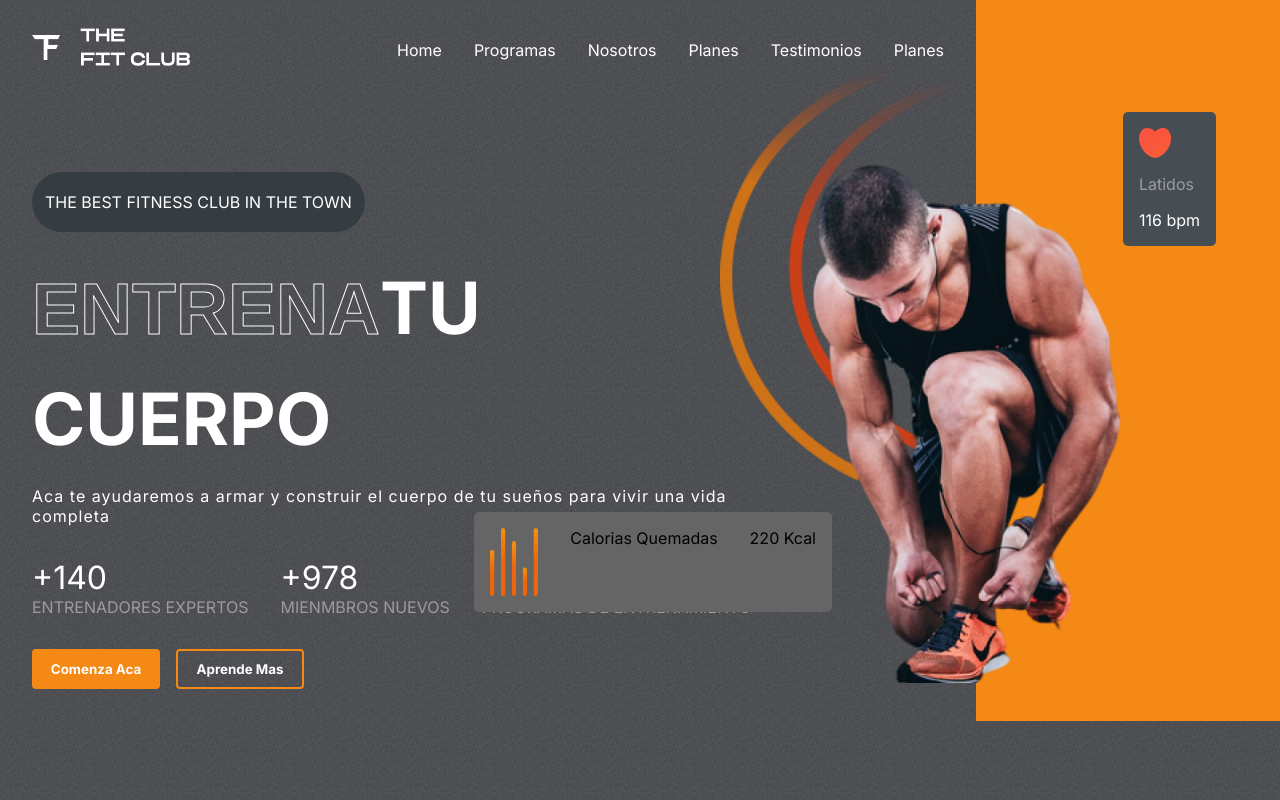
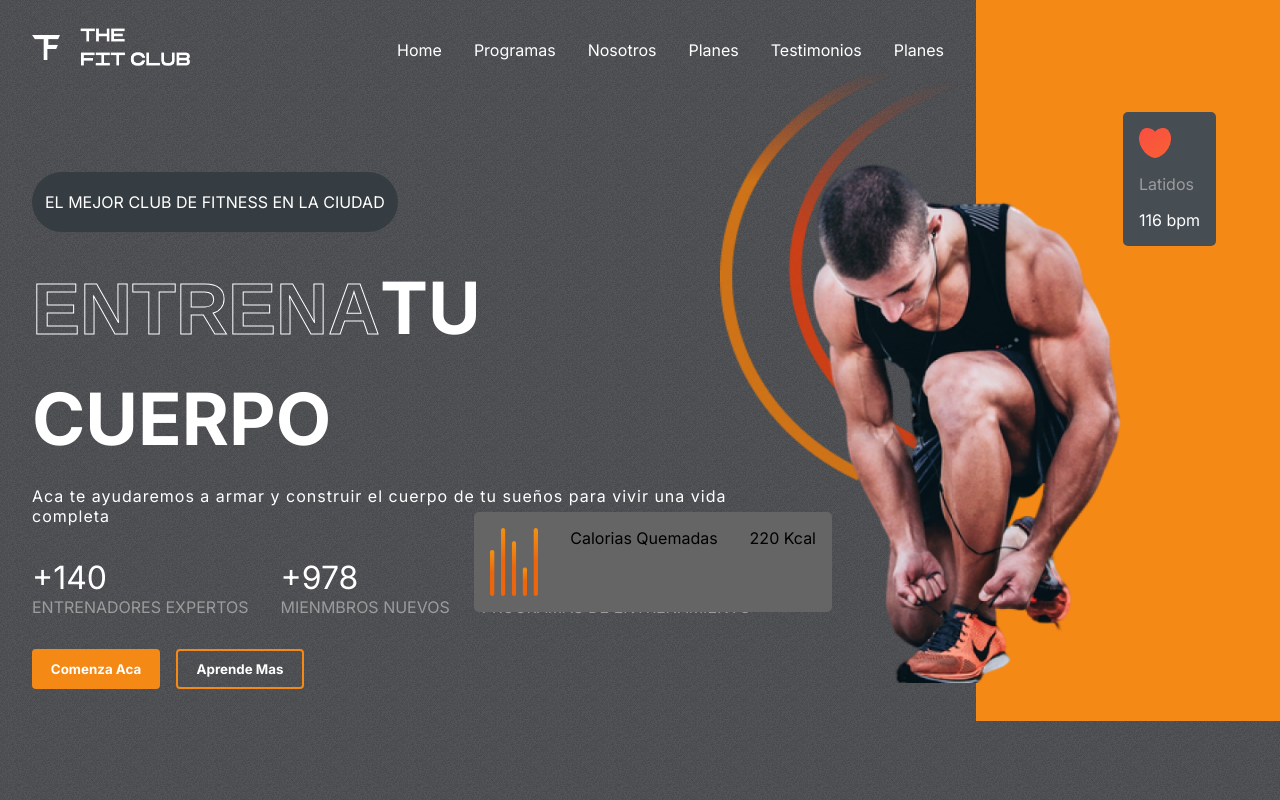
Before and after one commit to SantiagoNaya/agarrefalso, a React (Create React App) app: page / in a window 1280 px wide. Shown: the top 800 px of the page. Built offline with nearby package versions, Linux system fonts and the light colour scheme.

Commit message:
feat: estuvimos trabajando el finde hasta hoy sobre como crear un inicio de secion casero que no te permita acceder al boton planes como usuario normal y si como admin

```diff
--- a/package.json
+++ b/package.json
@@ -1,5 +1,5 @@
 {
-  "name": "fitclub",
+  "name": "agarrefalso",
   "version": "0.1.0",
   "private": true,
   "dependencies": {
--- a/src/components/Hero/Hero.jsx
+++ b/src/components/Hero/Hero.jsx
@@ -15,7 +15,7 @@ const Hero = () => {
                 {/* the best ad*/}
                 <div className="the-best-ad">
                     <div></div>
-                    <span>the best fitness club in the town</span>
+                    <span>El Mejor Club de fitness en la ciudad</span>
                 </div>
                     {/* Hero Heading*/}
                 <div className="hero-text">
```
Also changed, not shown: 1 other file (tests, documents, lock files or other folders).
